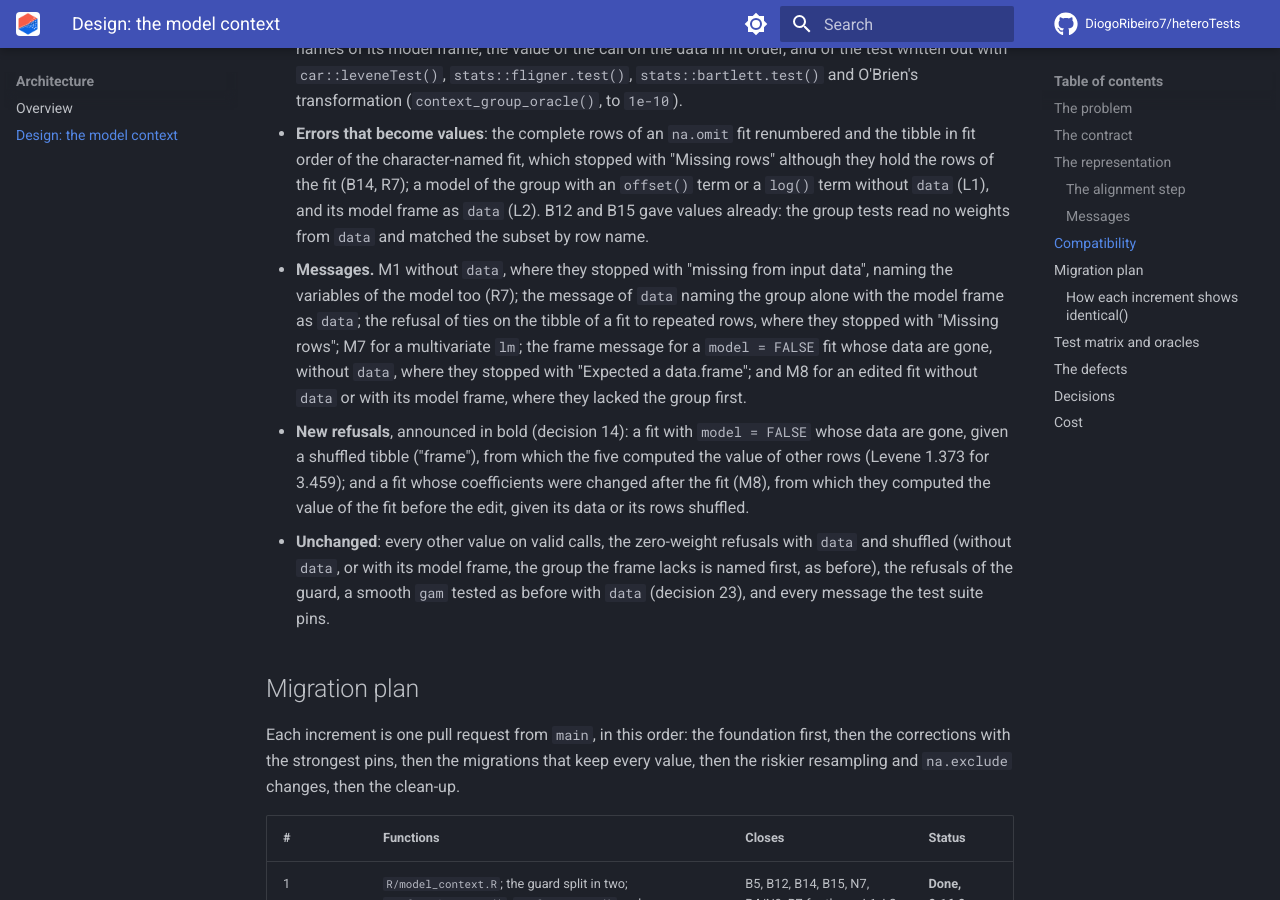
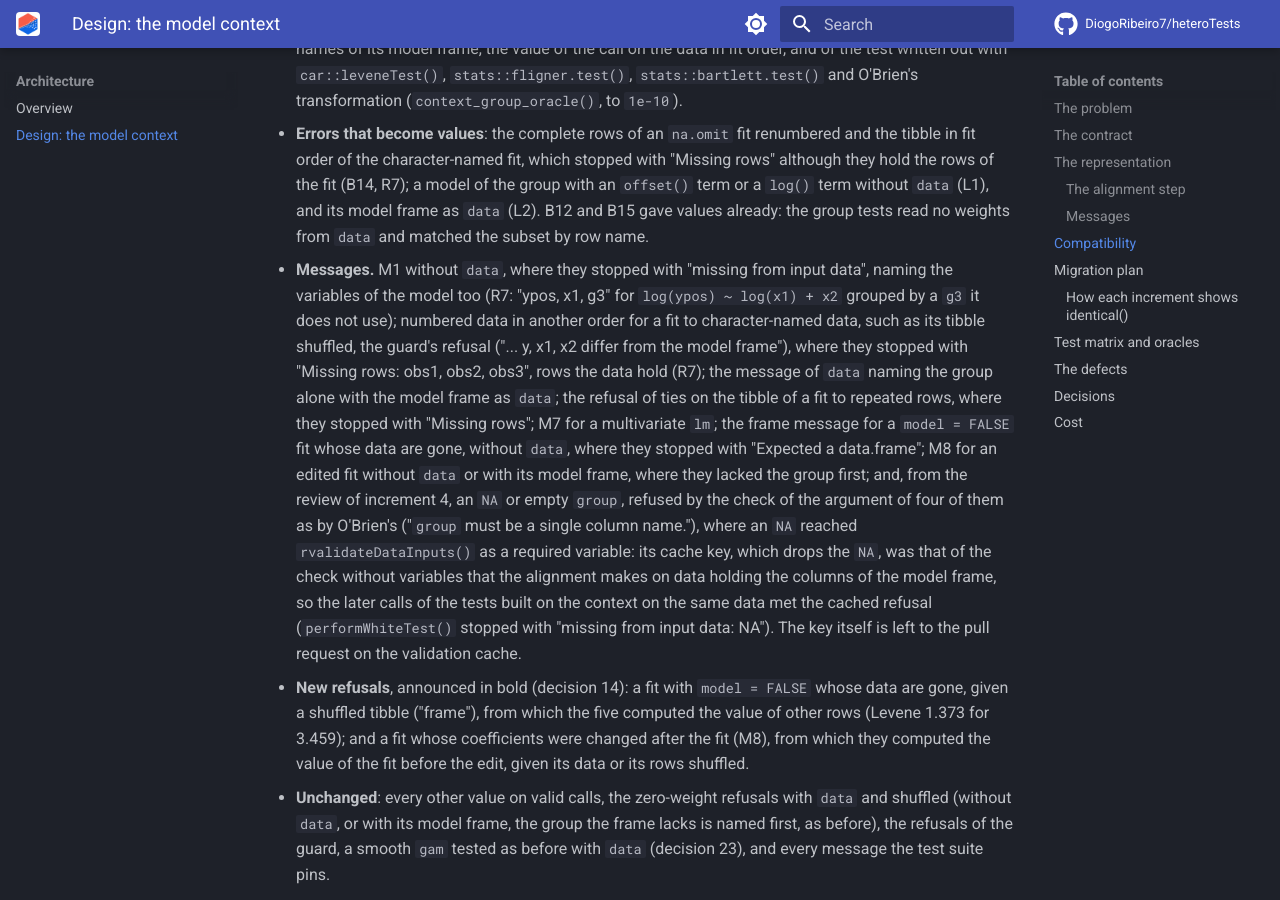
Before and after one commit to DiogoRibeiro7/heteroTests, an MkDocs documentation site: the page built from docs/design/model-context.md, in a window 1280 px wide and 900 px high, scrolled down 13203 px. Built offline with MkDocs 1.6.1 and Material for MkDocs 9.7.7, drawn with Linux system fonts in a browser that asks for light colours; comment, search, counter and statistics services are not loaded; some of the changed text lies outside the part shown.

Commit message:
Correct the NEWS example of increment 4 and the N15 platform note
- NEWS: the model of the example, `log(ypos) ~ log(x1) + group`, holds the
  group, and returns a value; the message that named variables the tests do
  not read is that of `log(ypos) ~ log(x1) + x2` grouped by a `g3` it does
  not use, "ypos, x1, g3", which now names `g3` alone. The R7 change for
  numbered data in another order given for a character-named fit is spelled
  out ("Missing rows: obs1, obs2, obs3" becomes the guard's "y, x1, x2
  differ from the model frame"), and so is the refusal of an NA or empty
  `group`. The design page says the same.
- N15: the CI run before the tolerance applied to the offset equivalence
  failed on macOS too, by 1.9e-6 of the statistic (1.9830772 against
  1.9830809), as well as on Linux, by 1.5e-7; the helper, the test and the
  design page say so.

```diff
--- a/docs/design/model-context.md
+++ b/docs/design/model-context.md
@@ -493,13 +493,26 @@ For the functions built on the context in increment 4:
   already: the group tests read no weights from `data` and matched the
   subset by row name.
 - **Messages.** M1 without `data`, where they stopped with "missing from input
-  data", naming the variables of the model too (R7); the message of `data`
+  data", naming the variables of the model too (R7: "ypos, x1, g3" for
+  `log(ypos) ~ log(x1) + x2` grouped by a `g3` it does not use); numbered data
+  in another order for a fit to character-named data, such as its tibble
+  shuffled, the guard's refusal ("... y, x1, x2 differ from the model
+  frame"), where they stopped with "Missing rows: obs1, obs2, obs3", rows the
+  data hold (R7); the message of `data`
   naming the group alone with the model frame as `data`; the refusal of ties
   on the tibble of a fit to repeated rows, where they stopped with "Missing
   rows"; M7 for a multivariate `lm`; the frame message for a `model = FALSE`
   fit whose data are gone, without `data`, where they stopped with "Expected a
-  data.frame"; and M8 for an edited fit without `data` or with its model
-  frame, where they lacked the group first.
+  data.frame"; M8 for an edited fit without `data` or with its model
+  frame, where they lacked the group first; and, from the review of increment
+  4, an `NA` or empty `group`, refused by the check of the argument of four of
+  them as by O'Brien's ("`group` must be a single column name."), where an
+  `NA` reached `rvalidateDataInputs()` as a required variable: its cache key,
+  which drops the `NA`, was that of the check without variables that the
+  alignment makes on data holding the columns of the model frame, so the
+  later calls of the tests built on the context on the same data met the
+  cached refusal (`performWhiteTest()` stopped with "missing from input data:
+  NA"). The key itself is left to the pull request on the validation cache.
 - **New refusals**, announced in bold (decision 14): a fit with
   `model = FALSE` whose data are gone, given a shuffled tibble ("frame"), from
   which the five computed the value of other rows (Levene 1.373 for 3.459);
@@ -749,7 +762,7 @@ the span of the regressors, and a positive response `ypos`.
   deviations from the group medians, and the two residuals in the middle of a
   group of even size tie at the median exactly on one fit of a model and not,
   by rounding, on another (the `lm`, the `gam`, the Gaussian `glm`; N15): its
-  statistic moves by up to 2.6e-6 and its p-value by up to 1.1e-5 (measured on Windows; 1.5e-7 of the statistic between a Gaussian `glm` with an offset and the `glm` of `y - o` on Linux), so against
+  statistic moves by up to 2.6e-6 and its p-value by up to 1.1e-5 (measured on Windows; between a Gaussian `glm` with an offset and the `glm` of `y - o`, equal on Windows to `1e-10`, 1.5e-7 of the statistic on Linux and 1.9e-6 on macOS, in the CI run before the tolerance applied there), so against
   another fit of the same model it is compared to `1e-4`
   (`context_fligner_tolerance`). The full
   matrix runs under `skip_on_cran()`, a 13-cell subset on CRAN.
```
Also changed, not shown: NEWS.md (+14 -4 lines), 2 other files.
